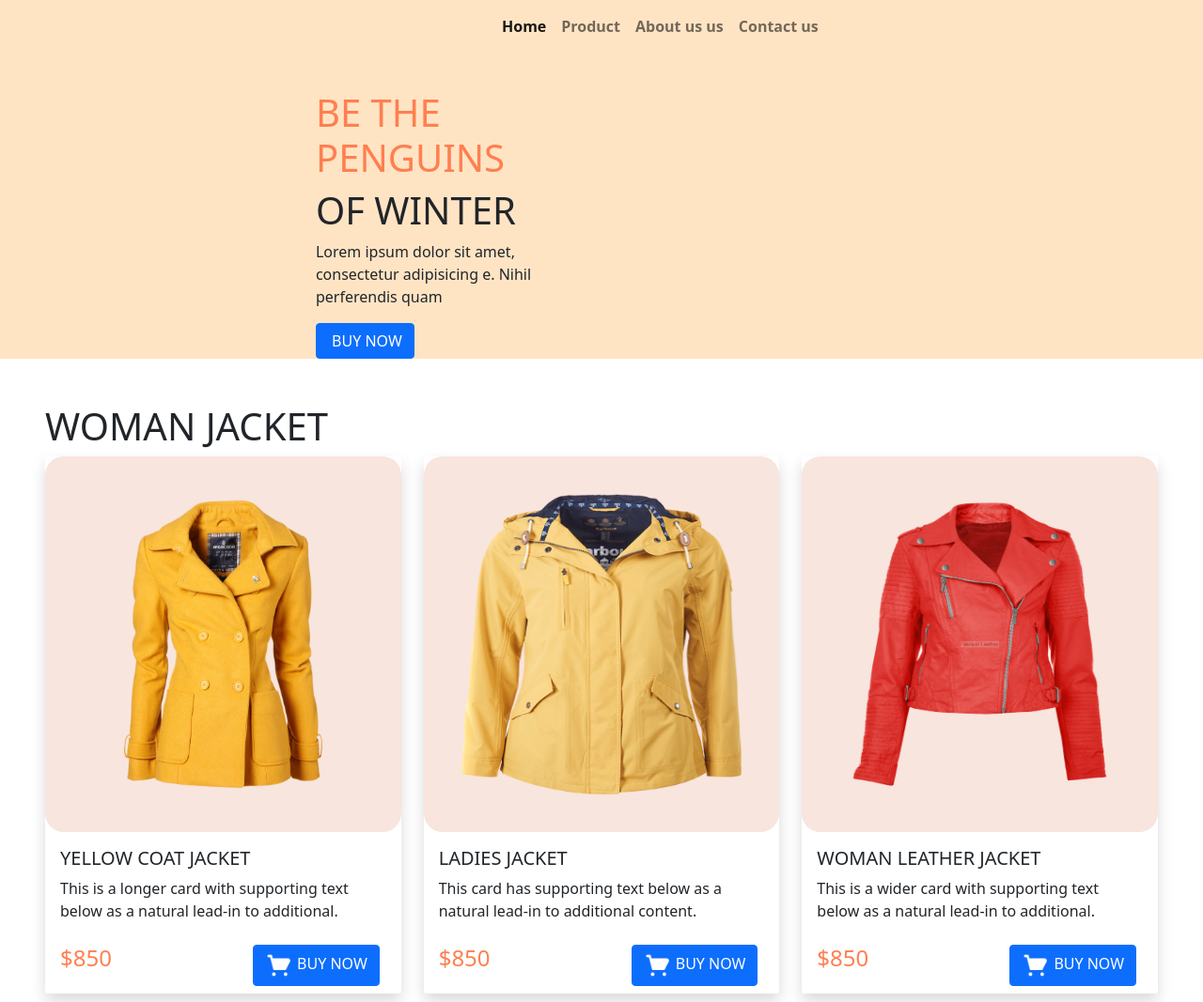
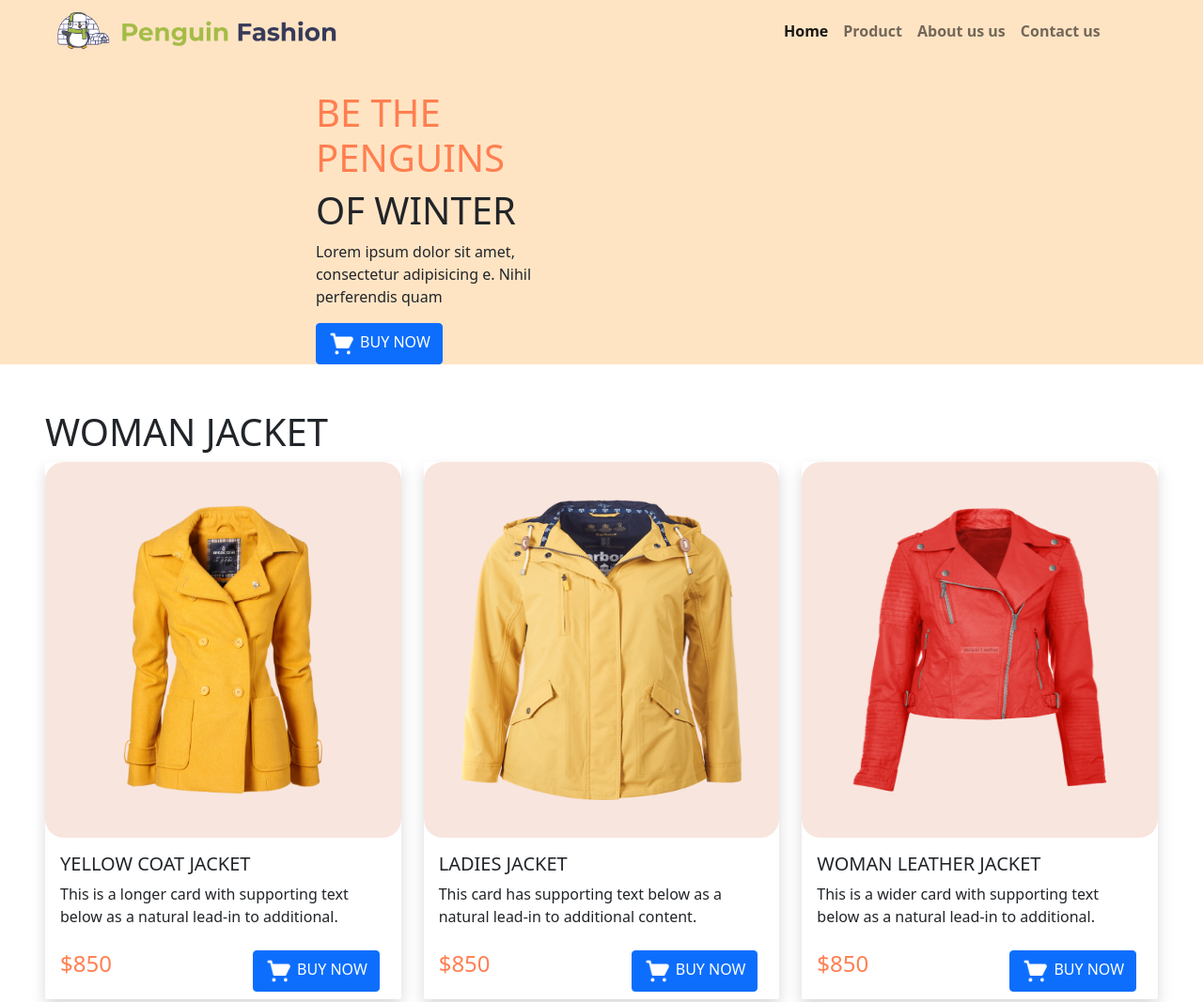
Before and after one commit to sattarmondol/assign2-web, a plain HTML site: page index.html in a window 1280 px wide. Shown: the top 1067 px of the page at 94% size. Drawn offline with Linux system fonts and the light colour scheme.

Commit message:
finally solve it

```diff
--- a/index.html
+++ b/index.html
@@ -11,7 +11,7 @@
     <header class="container-fluid top-banner">
         <nav class="navbar navbar-expand-lg px-5 fixed-top navbar-light nav-background">
             <div class="container-fluid">
-              <a class="navbar-brand" href="#"><img style="width:300px;" src="" alt=""></a>
+              <a class="navbar-brand" href="#"><img style="width:300px;" src="images/Logo, Icon/logo.png" alt=""></a>
               <button class="navbar-toggler" type="button" data-bs-toggle="collapse" data-bs-target="#navbarTogglerDemo02" aria-controls="navbarTogglerDemo02" aria-expanded="false" aria-label="Toggle navigation">
                 <span class="navbar-toggler-icon"></span>
               </button>
@@ -44,7 +44,7 @@
                     adipisicing e. Nihil perferendis quam
 
                   </p>
-                  <button class="btn btn-primary"> <img src= style="width: 30px;" alt=""> BUY NOW</button>
+                  <button class="btn btn-primary"> <img src="images/Logo, Icon/button-icon.png" style="width: 30px;" alt=""> BUY NOW</button>
                 </div>
                 <div class="col ">
                  <img class="pb-5" src="images/top-picture.png" alt="">
```
Also changed, not shown: 1 other file.
